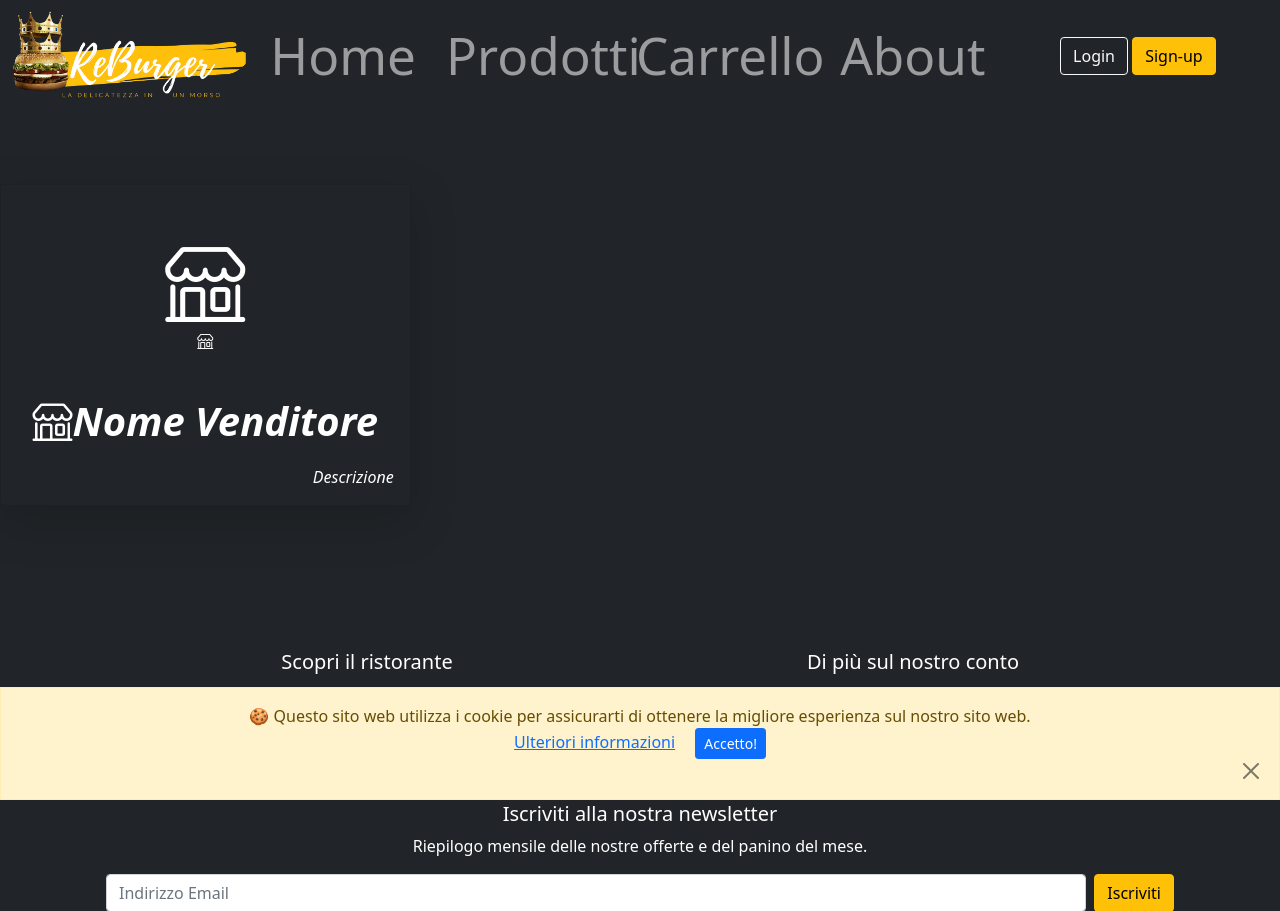
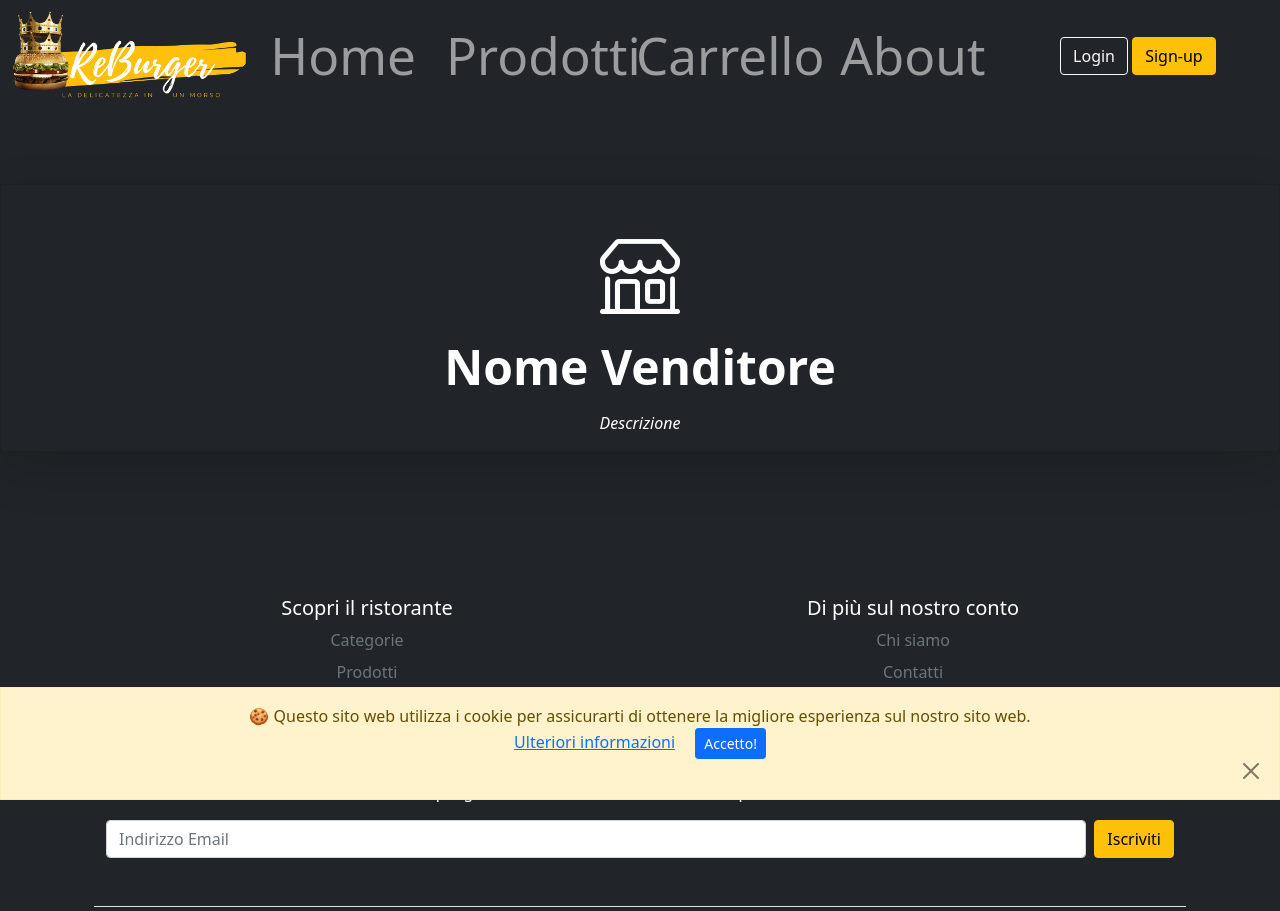
Before and after one commit to 7VaGe/ReBurger, a PHP site: page /template/contatti.php in a window 1280 px wide. Shown: the top 911 px of the page. Run offline with PHP 8.4, Linux system fonts and the light colour scheme; some libraries are stand-ins or nearby versions.

Commit message:
BugFix Contatti
Cambiate le forme che erano presenti nella card, al momento dovrebbe essere a posto, manca la creazione dinamica con il php e il file db helper per le funzioni db.

vedo se inserirci altro qui

```diff
--- a/template/contatti.php
+++ b/template/contatti.php
@@ -1,7 +1,7 @@
 <!DOCTYPE html>
 <html lang="it">
     <head>
-    <link href="https://cdn.jsdelivr.net/npm/bootstrap@5.1.3/dist/css/bootstrap.min.css" rel="stylesheet" integrity="sha384-1BmE4kWBq78iYhFldvKuhfTAU6auU8tT94WrHftjDbrCEXSU1oBoqyl2QvZ6jIW3" crossorigin="anonymous">
+            <link href="https://cdn.jsdelivr.net/npm/bootstrap@5.1.3/dist/css/bootstrap.min.css" rel="stylesheet" integrity="sha384-1BmE4kWBq78iYhFldvKuhfTAU6auU8tT94WrHftjDbrCEXSU1oBoqyl2QvZ6jIW3" crossorigin="anonymous">
             <link id="css_link" rel="stylesheet" type="text/css" href="../css/styleSmartphone.css" />
             <link rel="stylesheet" href="https://cdn.jsdelivr.net/npm/bootstrap-icons@1.8.1/font/bootstrap-icons.css">
             <meta name="viewport" content="width=device-width, initial-scale=1" />
@@ -62,31 +62,30 @@
 </main>
 
 <!-- Cards che contengono qualche nostra iniziativa -->
+ <div class="container text-white px-4 py-5" id="custom-cards">
+    <div class="row row-cols-1  align-items-stretch g-4 py-5"> <!-- ho tolto row-cols-lg-3 che mi dava la forma a quadretto per la card.-->
+      <div class="col">
+        <div class="card card-cover overflow-hidden text-white bg-dark rounded-5 shadow-lg">
 
-<div class="container text-white text-center px-4 py-5" id="custom-cards">
-    <div class="row row-cols-1 row-cols-lg-3 align-items-stretch g-4 py-5">
-      <div class="col">
-        <div class="card card-cover h-100 overflow-hidden text-white bg-dark rounded-5 shadow-lg">
-          <div class="d-flex flex-column text-white text-shadow-1"> <!--  h-100 p-5 pb-3 -->
-           <div class="display-1 pt-5">
-              <i class="bi bi-shop">
+          <div class="d-flex flex-column text-center pb-3 text-white">
+            <h2 class="pt-5 mb-4 display-1 text-center lh-1 fw-bold"><i class="bi bi-shop"></i></h2>
+            <div class="d-flex flex-column display-5 fw-bold text-white text-shadow-1" >
+             <p>Nome Venditore</p>
+            </div>
+          <div class="text-white">
+          <cite> Descrizione </cite>
+          <!--  Prendere il nome dell'utente venditore,
+                visualizzarlo a video e inserici una breve didascalia-->
           </div>
-               <h2 class="mt-5 mb-4 display-6 lh-1 fw-bold">Nome Venditore</i></h2>
-                <ul class="d-flex text-center list-unstyled mt-auto">
-               <li class="me-auto">
-                  <!-- Prendere il nome dell'utente venditore,
-                visualizzarlo a video e inserici una breve didascalia -->
-              </li>
-                <li class="d-flex me-3">
-                <cite> Descrizione </cite>
-              </li>
-            </ul>
+
+
 
           </div>
         </div>
       </div>
+
       <!-- <div class="col">
-        <div class="card card-cover h-100 overflow-hidden text-white bg-dark rounded-5 shadow-lg" "> <!-- style="background-image: url('fotoacaso.jpg');
+        <div class="card card-cover h-100 overflow-hidden text-white bg-dark rounded-5 shadow-lg" ">  style="background-image: url('fotoacaso.jpg');
           <div class="d-flex flex-column h-100 p-5 pb-3 text-white text-shadow-1">
             <h2 class="pt-5 mt-5 mb-4 display-6 lh-1 fw-bold">Le nostre Bibite</h2>
             <ul class="d-flex list-unstyled mt-auto">
@@ -105,15 +104,44 @@
           </div>
         </div>
       </div> -->
+
+      <!-- <div class="col">
+        <div class="card card-cover h-100 overflow-hidden text-white bg-dark rounded-5 shadow-lg" ">
+          <div class="d-flex flex-column h-100 p-5 pb-3 text-shadow-1">
+            <h2 class="pt-5 mt-5 mb-4 display-6 lh-1 fw-bold">Finger Food</h2>
+            <ul class="d-flex list-unstyled mt-auto">
+              <li class="me-auto">
+              <i class="fa-duotone fa-french-fries"></i>
+              </li>
+              <li class="d-flex align-items-center me-3">
+                <svg class="bi me-2" width="1em" height="1em"><use xlink:href=""></use></svg>
+                <small>Cesena</small>
+              </li>
+              <li class="d-flex align-items-center">
+                <svg class="bi me-2" width="1em" height="1em"><use xlink:href="#calendar3"></use></svg>
+              </li>
+            </ul>
+          </div>
+        </div>
+      </div> -->
     </div>
   </div>
+
+
+
 <button class="btn position-fixed btn-outline-warning " onclick="goTop()" id="topBtn" title="Go top">↑</button>
+
+
+
 <!-- Javascript-->
         <script src="../script/cookies.js"></script>
         <!-- <script src="../script/formLoginAnimation.js"></script>  -->
         <script src="../script/script.js"></script>
     </body>
 <!-- footer qui -->
+
+
+
 <div class="container-md justify-content-center">
   <?php include 'footer.php'; ?>
 </div>
```
